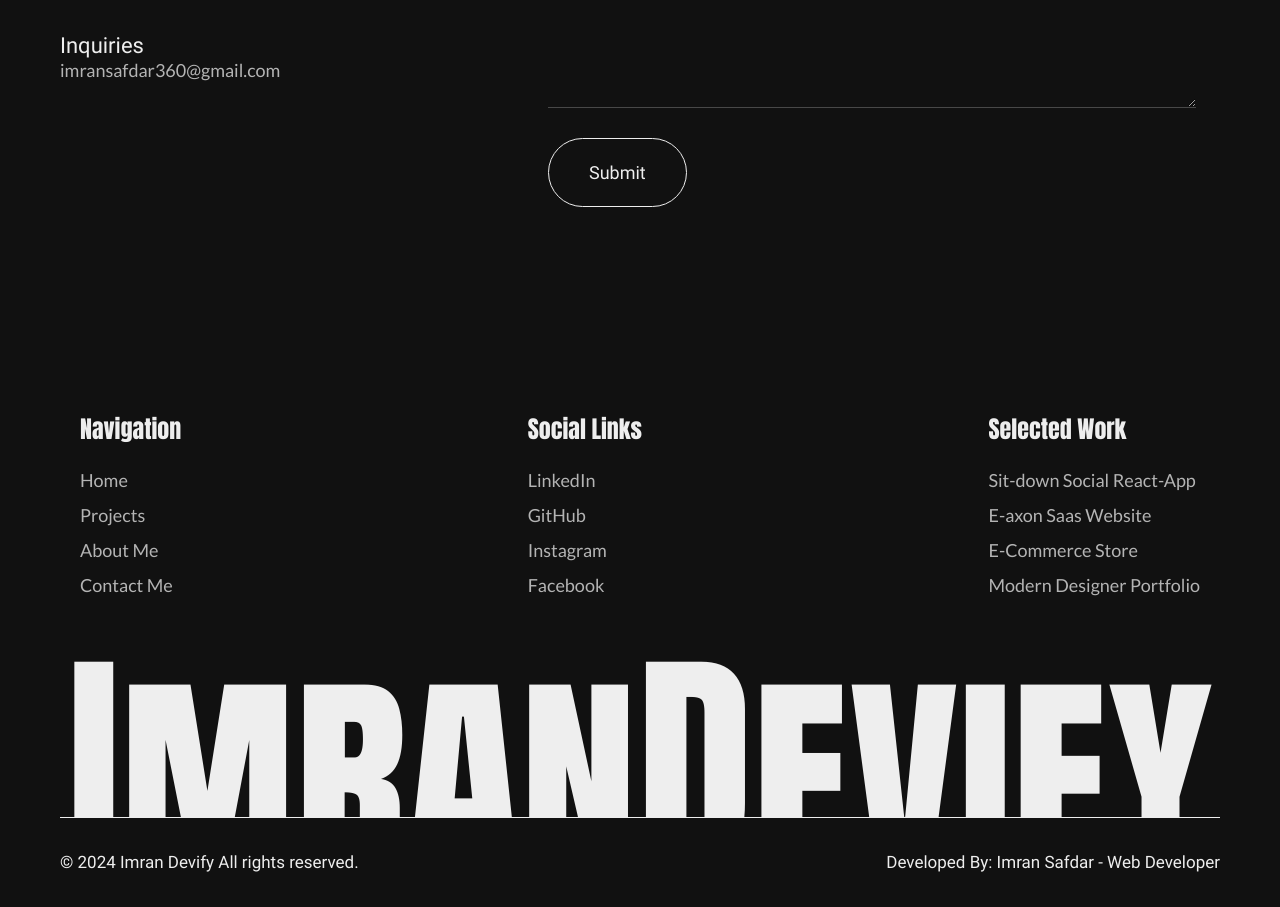
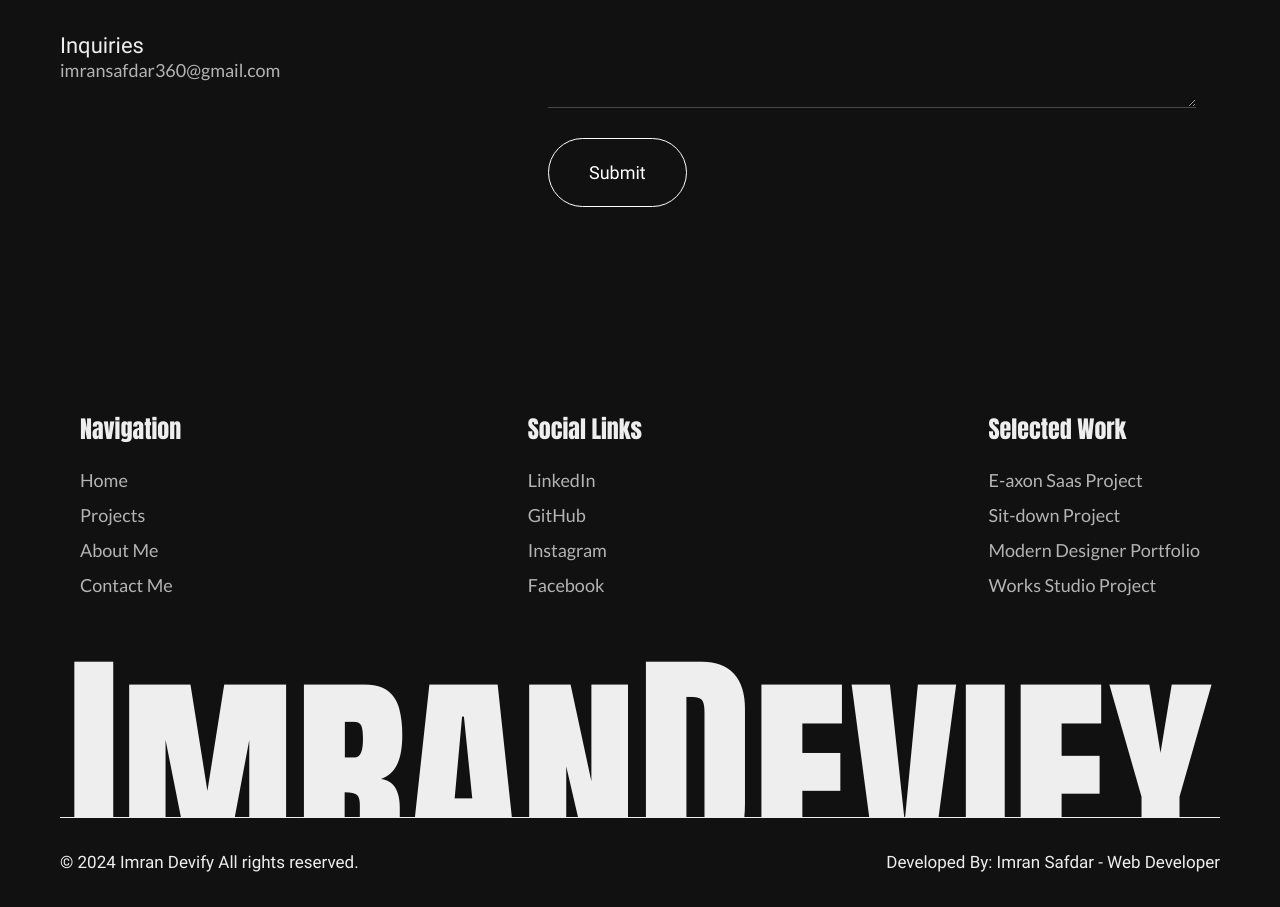
Before and after one commit to ImranSafdar360/personal-developer-portfolio, a Next.js app: page /contact in a window 1280 px wide. Shown: the part 860-1767 px from the top of the page. Built offline with nearby package versions, Linux system fonts and the light colour scheme.

Commit message:
all website clear

```diff
--- /dev/null
+++ b/app/hooks/useSmoothScroll.js
@@ -0,0 +1,27 @@
+// src/hooks/useSmoothScroll.js
+import { useEffect } from 'react';
+import Lenis from '@studio-freight/lenis';
+
+const useSmoothScroll = () => {
+  useEffect(() => {
+    const lenis = new Lenis({
+      duration: 1.5,
+      easing: (t) => t,
+      smooth: true,
+      direction: 'vertical',
+    });
+
+    function raf(time) {
+      lenis.raf(time);
+      requestAnimationFrame(raf);
+    }
+
+    requestAnimationFrame(raf);
+
+    return () => {
+      lenis.destroy();
+    };
+  }, []);
+};
+
+export default useSmoothScroll;
--- a/app/layout.js
+++ b/app/layout.js
@@ -5,6 +5,7 @@ import { Inter } from "next/font/google";
 import "./globals.css";
 import Navbar from "@/components/hamburger-menu/NewNavbar";
 import Footer from "@/components/footer-section/Footer";
+import useSmoothScroll from "./hooks/useSmoothScroll";
 
 
 const inter = Inter({ subsets: ["latin"] });
@@ -13,6 +14,8 @@ export default function RootLayout({ children }) {
   const [isDragging, setIsDragging] = useState(false);
   const [startY, setStartY] = useState(0);
   const [startScrollTop, setStartScrollTop] = useState(0);
+
+  useSmoothScroll();
 
   useEffect(() => {
     const scroller = document.querySelector(".scroller");
--- /dev/null
+++ b/components/Button.css
@@ -0,0 +1,41 @@
+ .button {
+  min-height: 50px;
+  max-width: 280px;
+  position: relative;
+  background-color: transparent;
+  cursor: pointer;
+  border: 1px solid #ffffff;
+  overflow: hidden;
+  border-radius: 50px;
+  color: #ffffff;
+  transition: all 0.5s ease-in-out;
+}
+
+.btn-txt {
+  z-index: 1;
+}
+
+.type1::after {
+  content: "";
+  position: absolute;
+  left: 0;
+  top: 0;
+  transition: all 0.5s ease-in-out;
+  background-color: #ffffff;
+  border-radius: 50px;
+  visibility: hidden;
+  height: 10px;
+  width: 10px;
+  z-index: -1;
+}
+
+.button:hover {
+  box-shadow: 1px 1px 200px #252525;
+  color: #000000;
+  border: none;
+}
+
+.type1:hover::after {
+  visibility: visible;
+  transform: scale(100) translateX(2px);
+}
--- a/components/Button.js
+++ b/components/Button.js
@@ -1,5 +1,5 @@
 import React from "react";
-import styled from "styled-components";
+import './Button.css'
 
 const Button = ({title, classes, email, subject, body, whatsappNumber, message, type = "email"}) => {
   const openEmailPopup = (email, subject, body) => {
@@ -18,64 +18,10 @@ const Button = ({title, classes, email, subject, body, whatsappNumber, message,
     }
   };
   return (
-    <StyledWrapper>
-      <button onClick={handleClick} className={`relative max-w-[280px] px-[25px] py-[10px] rounded-full border border-white-border font-robotoRegular text-whole-text bg-whole overflow-hidden inline-block cursor-pointer z-[2] ${classes}`}>
-        <span className="text relative z-[10]">{title}</span>
-        <span className="w-full text-solid-text">{title}</span>
-      </button>
-    </StyledWrapper>
+<button onClick={handleClick} className={`button type1 relative max-w-[280px] px-[25px] py-[10px] rounded-full border border-white-border font-robotoRegular text-whole-text bg-whole overflow-hidden inline-block cursor-pointer z-[2] ${classes}`}>
+  <span class="btn-txt">{title}</span>
+</button>
   );
 };
 
-const StyledWrapper = styled.div`
-  button {
- -webkit-user-select: none;
- touch-action: manipulation;
-}
-
-button span:first-child {
- transition: color 600ms cubic-bezier(0.48, 0, 0.12, 1);
-}
-
-button span:last-child {
- color: #111111;
- display: block;
- position: absolute;
- bottom: 0;
- transition: all 500ms cubic-bezier(0.48, 0, 0.12, 1);
- z-index: 100;
- opacity: 0;
- top: 50%;
- left: 50%;
- transform: translateY(225%) translateX(-50%);
- height: 14px;
- line-height: 13px;
-}
-
-button:after {
- content: "";
- position: absolute;
- bottom: -50%;
- left: 0;
- width: 100%;
- height: 100%;
- background-color: #EEEEEE;
- transform-origin: bottom center;
- transition: transform 600ms cubic-bezier(0.48, 0, 0.12, 1);
- transform: skewY(9.3deg) scaleY(0);
- z-index: 50;
-}
-
-button:hover:after {
- transform-origin: bottom center;
- transform: skewY(9.3deg) scaleY(2);
-}
-
-button:hover span:last-child {
- transform: translateX(-50%) translateY(-50%);
- opacity: 1;
- transition: all 900ms cubic-bezier(0.48, 0, 0.12, 1);
-}
-`;
-
 export default Button;
--- a/components/footer-section/CallToAction.js
+++ b/components/footer-section/CallToAction.js
@@ -2,13 +2,15 @@
 import React from 'react'
 import Button from '../Button';
 import Link from 'next/link';
+import { FaArrowRight } from 'react-icons/fa';
 
 const CallToAction = () => {
   return (
     <div className='w-full px-0 xl:px-[120px] flex flex-col justify-start items-start gap-6 lg:gap-16'>
       <div className='w-full flex justify-between items-center'>
         <h1 className='text-[40px] leading-[47px] lg:text-[85px] font-antonSc lg:leading-[92px]'>Let's Work <br />Together</h1>
-        <span className='text-[25px] lg:text-[42px] font-latoLight rotate-6'>↙</span>
+        <FaArrowRight className='text-[25px] lg:text-[42px] rotate-[135deg]' />
+
       </div>
       <div className='w-full h-[1px] bg-secondary-bg rounded-lg relative'>
         <Link href="/contact" className='w-[70px] h-[70px] lg:w-[150px] lg:h-[150px] absolute top-0 right-[10%] -translate-y-1/2 flex justify-center items-center rounded-full bg-secondary-bg text-solid-text text-[10px] lg:text-[17px] font-latoBold'>Get in Touch</Link>
--- a/components/footer-section/Footer.js
+++ b/components/footer-section/Footer.js
@@ -23,32 +23,32 @@ const Footer = () => {
         </div>
         <div className='flex flex-col justify-start items-start gap-0 lg:gap-2'>
           <h3 className='text-[18px] lg:text-[24px] font-anton text-whole-text mb-1 lg:mb-3'>Social Links</h3>
-          <Link href="/" className='text-[12px] lg:text-[18px] font-latoRegular text-secondary-text'>
+          <Link href="https://www.linkedin.com/in/imran-safdar" target='_blank' className='text-[12px] lg:text-[18px] font-latoRegular text-secondary-text'>
             <LinkButton title='LinkedIn' />
           </Link>
-          <Link href="/" className='text-[12px] lg:text-[18px] font-latoRegular text-secondary-text'>
+          <Link href="https://www.instagram.com/code_crafter360/" target='_blank' className='text-[12px] lg:text-[18px] font-latoRegular text-secondary-text'>
             <LinkButton title='GitHub' />
           </Link>
-          <Link href="/" className='text-[12px] lg:text-[18px] font-latoRegular text-secondary-text'>
+          <Link href="https://web.facebook.com/ImranDevify360/" target='_blank' className='text-[12px] lg:text-[18px] font-latoRegular text-secondary-text'>
             <LinkButton title='Instagram' />
           </Link>
-          <Link href="/" className='text-[12px] lg:text-[18px] font-latoRegular text-secondary-text'>
+          <Link href="https://github.com/ImranSafdar360" target='_blank' className='text-[12px] lg:text-[18px] font-latoRegular text-secondary-text'>
             <LinkButton title='Facebook' />
           </Link>
         </div>
         <div className='flex flex-col justify-start items-start gap-0 lg:gap-2'>
           <h3 className='text-[18px] lg:text-[24px] font-anton text-whole-text mb-1 lg:mb-3'>Selected Work</h3>
           <Link href="/" className='text-[12px] lg:text-[18px] font-latoRegular text-secondary-text'>
-            <LinkButton title='Sit-down Social React-App' />
+            <LinkButton title='E-axon Saas Project' />
           </Link>
           <Link href="/" className='text-[12px] lg:text-[18px] font-latoRegular text-secondary-text'>
-            <LinkButton title='E-axon Saas Website' />
-          </Link>
-          <Link href="/" className='text-[12px] lg:text-[18px] font-latoRegular text-secondary-text'>
-            <LinkButton title='E-Commerce Store' />
+            <LinkButton title='Sit-down Project' />
           </Link>
           <Link href="/" className='text-[12px] lg:text-[18px] font-latoRegular text-secondary-text'>
             <LinkButton title='Modern Designer Portfolio' />
+          </Link>
+          <Link href="/" className='text-[12px] lg:text-[18px] font-latoRegular text-secondary-text'>
+            <LinkButton title='Works Studio Project' />
           </Link>
         </div>
       </div>
--- a/components/hamburger-menu/NewNavbar.js
+++ b/components/hamburger-menu/NewNavbar.js
@@ -18,10 +18,10 @@ const navLinks = [
   { title: 'Contact', link: 'contact' },
 ]
 const navLogos = [
-  { title: 'LinkedIn', logo: LinkedIn, link: '/' },
-  { title: 'Instagram', logo: Instagram, link: '/' },
-  { title: 'Facebook', logo: Facebook, link: '/' },
-  { title: 'Github', logo: Github, link: '/' },
+  { title: 'LinkedIn', logo: LinkedIn, link: 'https://www.linkedin.com/in/imran-safdar' },
+  { title: 'Instagram', logo: Instagram, link: 'https://www.instagram.com/code_crafter360/' },
+  { title: 'Facebook', logo: Facebook, link: 'https://web.facebook.com/ImranDevify360/' },
+  { title: 'Github', logo: Github, link: 'https://github.com/ImranSafdar360' },
 ]
 
 const Navbar = () => {
@@ -253,6 +253,7 @@ const FlipLink = ({ children, href }) => {
           <div className='flex flex-row lg:flex-col justify-center items-center gap-[10px] mr-[13px]'>
             {navLogos.map((logo, index) => (
               <a href={logo.link} key={index}
+              target='_blank'
               ref={(el) => (logoLinksRefs.current[index] = el)}
               style={{ opacity: 0, transform: "translateX(-50px)" }}
               >
--- a/package.json
+++ b/package.json
@@ -14,6 +14,7 @@
     "@gsap/react": "^2.1.1",
     "@mui/material": "^6.1.1",
     "@react-spring/web": "^9.7.4",
+    "@studio-freight/lenis": "^1.0.42",
     "clsx": "^2.1.1",
     "framer-motion": "^11.11.9",
     "gsap": "^3.12.5",
```
Also changed, not shown: components/about-section/AboutMe.js (+26 -7 lines), 1 other file (tests, documents, lock files or other folders).
